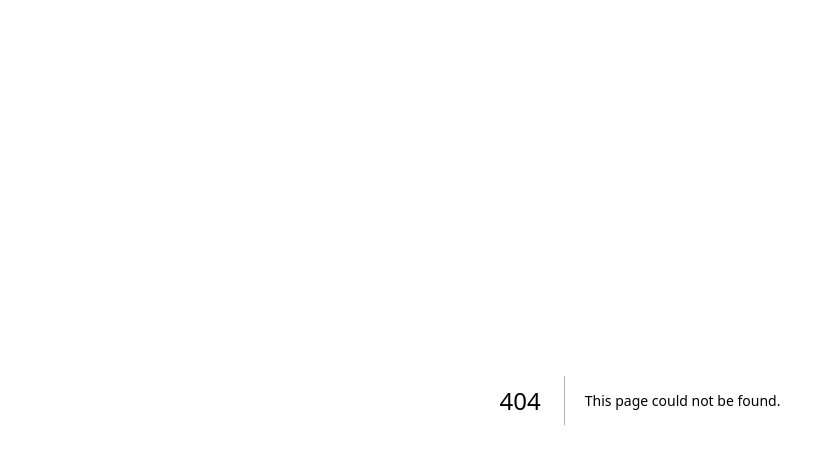
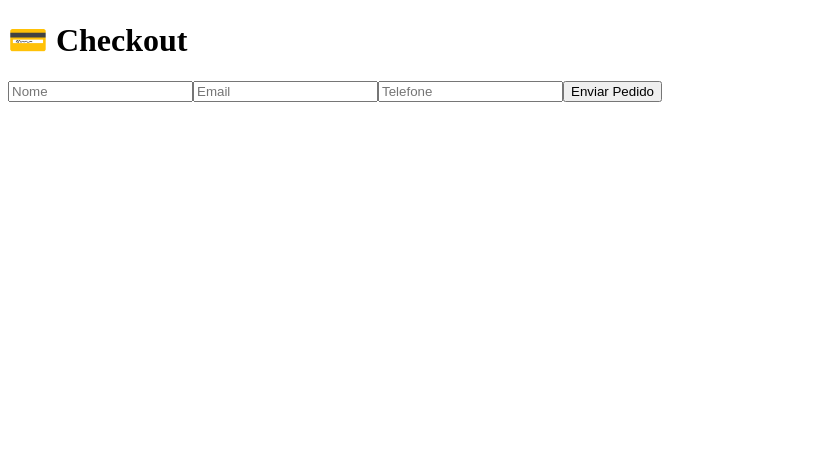
Before and after one commit to Emshtml/Garimpo-chique, a Next.js app: page /pages/pages/pages/checkout in a window 1280 px wide. Before the commit this address had no page. Shown: the top 464 px of the page, without its empty margins (0-835 px from the left). Built offline with nearby package versions, Linux system fonts and the light colour scheme.

Commit message:
Create checkout.js

```diff
--- /dev/null
+++ b/pages/pages/pages/pages/checkout.js
@@ -0,0 +1,50 @@
+import { useRouter } from "next/router";
+import { useState, useEffect } from "react";
+
+export default function Checkout() {
+  const router = useRouter();
+  const [carrinho, setCarrinho] = useState([]);
+  const [cliente, setCliente] = useState({ nome: "", email: "", telefone: "" });
+  const [mensagem, setMensagem] = useState("");
+
+  useEffect(() => {
+    if (router.query.carrinho) {
+      setCarrinho(JSON.parse(router.query.carrinho));
+    }
+  }, [router.query]);
+
+  async function enviarPedido(e) {
+    e.preventDefault();
+    const clienteRes = await fetch("/api/clientes", {
+      method:"POST",
+      headers:{"Content-Type":"application/json"},
+      body:JSON.stringify(cliente)
+    });
+    const novoCliente = await clienteRes.json();
+    await fetch("/api/pedidos", {
+      method:"POST",
+      headers:{"Content-Type":"application/json"},
+      body:JSON.stringify({
+        clienteId:novoCliente.id,
+        itens:carrinho.map(c=>({produtoId:c.id, quantidade:1}))
+      })
+    });
+    setMensagem("Pedido enviado com sucesso!");
+    setCarrinho([]);
+    setCliente({ nome:"", email:"", telefone:"" });
+  }
+
+  return (
+    <div className="min-h-screen p-6">
+      <h1>💳 Checkout</h1>
+      {mensagem ? <p>{mensagem}</p> : (
+        <form onSubmit={enviarPedido}>
+          <input placeholder="Nome" value={cliente.nome} onChange={e=>setCliente({...cliente,nome:e.target.value})} required/>
+          <input placeholder="Email" value={cliente.email} onChange={e=>setCliente({...cliente,email:e.target.value})} required/>
+          <input placeholder="Telefone" value={cliente.telefone} onChange={e=>setCliente({...cliente,telefone:e.target.value})}/>
+          <button type="submit">Enviar Pedido</button>
+        </form>
+      )}
+    </div>
+  );
+}
```
